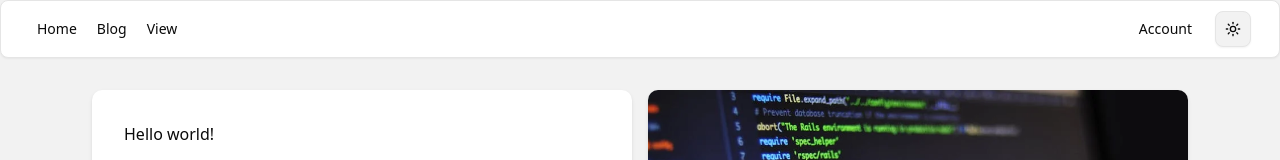
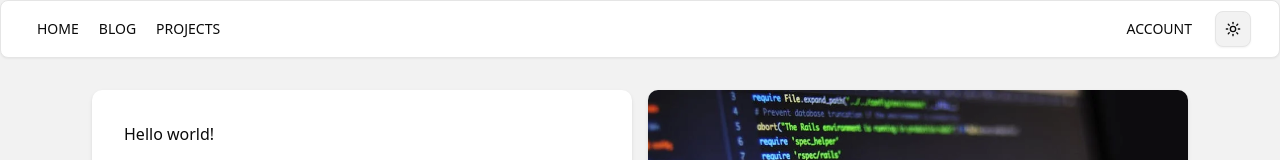
Before and after one commit to Nilleren1/next-convex-app, a Next.js app: page /en in a window 1280 px wide. Shown: the top 160 px of the page. Built offline with nearby package versions, Linux system fonts and the light colour scheme; no server answers.

Commit message:
Add Danish and English translations for HomePage; update Navbar links to use translations

```diff
--- a/messages/dk.json
+++ b/messages/dk.json
@@ -1,6 +1,12 @@
 {
-    "HomePage": {
+  "HomePage": {
       "title": "Hej verden!",
-      "about": "Gå til næste side"
-    }
+      "home": "HJEM",
+      "projects": "PROJEKTER",
+      "account": {
+          "label": "KONTO",
+          "login": "Log ind",
+          "createUser": "Opret bruger"
+      }
+  }
 }
--- a/messages/en.json
+++ b/messages/en.json
@@ -1,6 +1,13 @@
 {
-    "HomePage": {
+  "HomePage": {
       "title": "Hello world!",
-      "about": "Go to the about page"
-    }
+      "home": "HOME",
+      "projects": "PROJECTS",
+      "account": {
+          "label": "ACCOUNT",
+          "login": "Login",
+          "createUser": "Create User"
+
+      }
+  }
 }
--- a/src/app/[locale]/page.tsx
+++ b/src/app/[locale]/page.tsx
@@ -3,7 +3,6 @@ import React from 'react'
 import Image from "next/image";
 import containerImage from "../../../public/pc-image.webp";
 import {useTranslations} from 'next-intl';
-// import {Link} from '@/i18n/navigation';
 
 export default function Home() {
   const t = useTranslations('HomePage');
--- a/src/app/components/Navbar.tsx
+++ b/src/app/components/Navbar.tsx
@@ -10,32 +10,35 @@ import {
   MenubarTrigger,
 } from "@/app/components/menubar"
 import { ModeToggle } from './ModeToggle'
+import {Link} from '@/i18n/navigation';
+import {useTranslations} from 'next-intl';
 
 export default function Navbar() {
+  const t = useTranslations('HomePage');
   return (
     <div>
       <Menubar className='p-7'>
         <MenubarMenu>
-          <MenubarTrigger>Home</MenubarTrigger>
+          <MenubarTrigger><Link href="/">{t('home')}</Link></MenubarTrigger>
         </MenubarMenu>
         <MenubarMenu>
-          <MenubarTrigger>Blog</MenubarTrigger>
+          <MenubarTrigger>BLOG</MenubarTrigger>
           <MenubarContent>
 
           </MenubarContent>
         </MenubarMenu>
         <MenubarMenu>
-          <MenubarTrigger>View</MenubarTrigger>
+          <MenubarTrigger><Link href="/projects">{t('projects')}</Link></MenubarTrigger>
           <MenubarContent>
           </MenubarContent>
         </MenubarMenu>
         <div style={{ marginLeft: "auto", display: "flex", gap: "15px" }}>
           <MenubarMenu>
-            <MenubarTrigger>Account</MenubarTrigger>
+            <MenubarTrigger>{t('account.label')}</MenubarTrigger>
             <MenubarContent>
-              <MenubarItem inset>Login</MenubarItem>
+              <MenubarItem inset><Link href="/login">{t('account.login')}</Link></MenubarItem>
               <MenubarSeparator />
-              <MenubarItem inset>Create User</MenubarItem>
+              <MenubarItem inset><Link href="/createUser">{t('account.createUser')}</Link></MenubarItem>
             </MenubarContent>
           </MenubarMenu>
 
```
